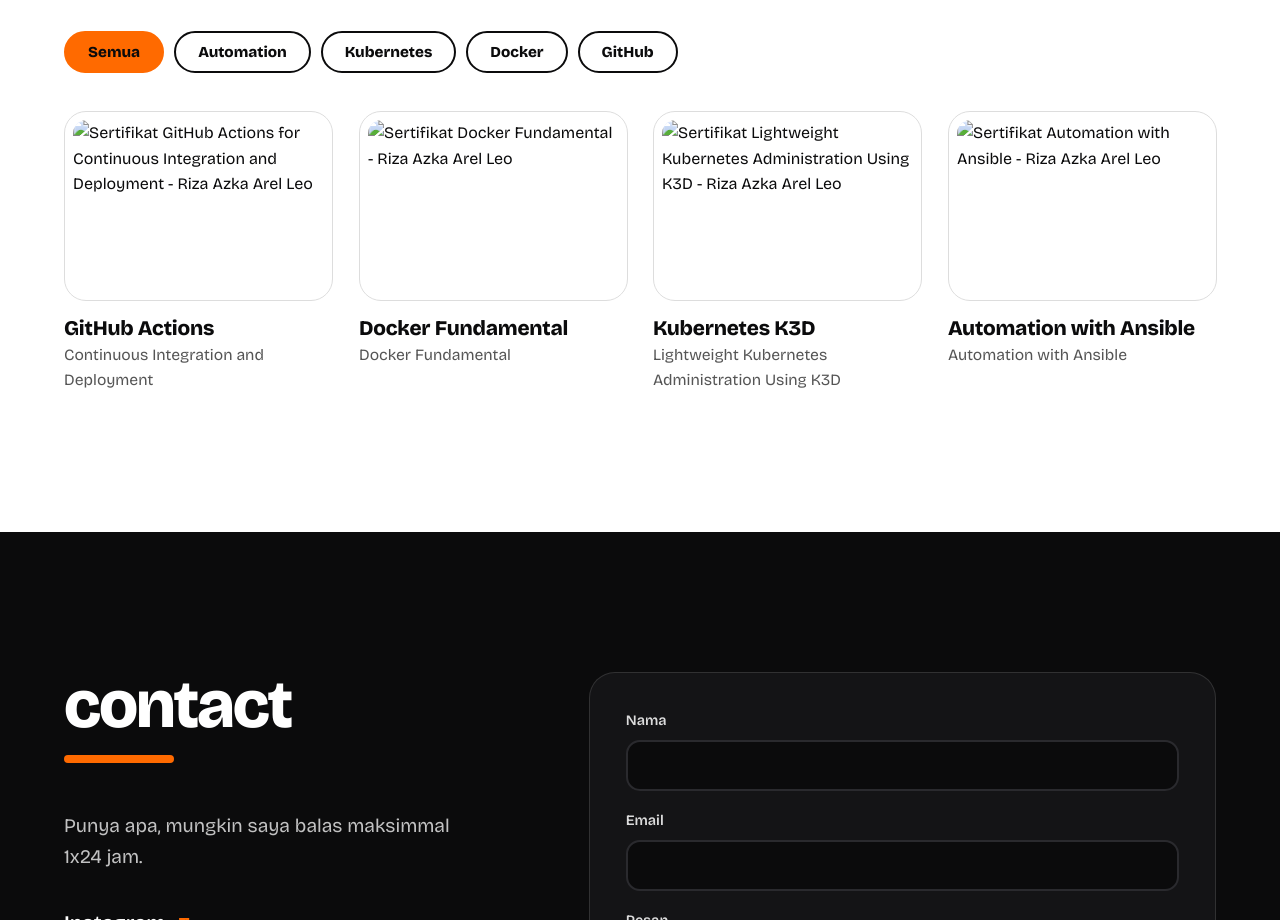
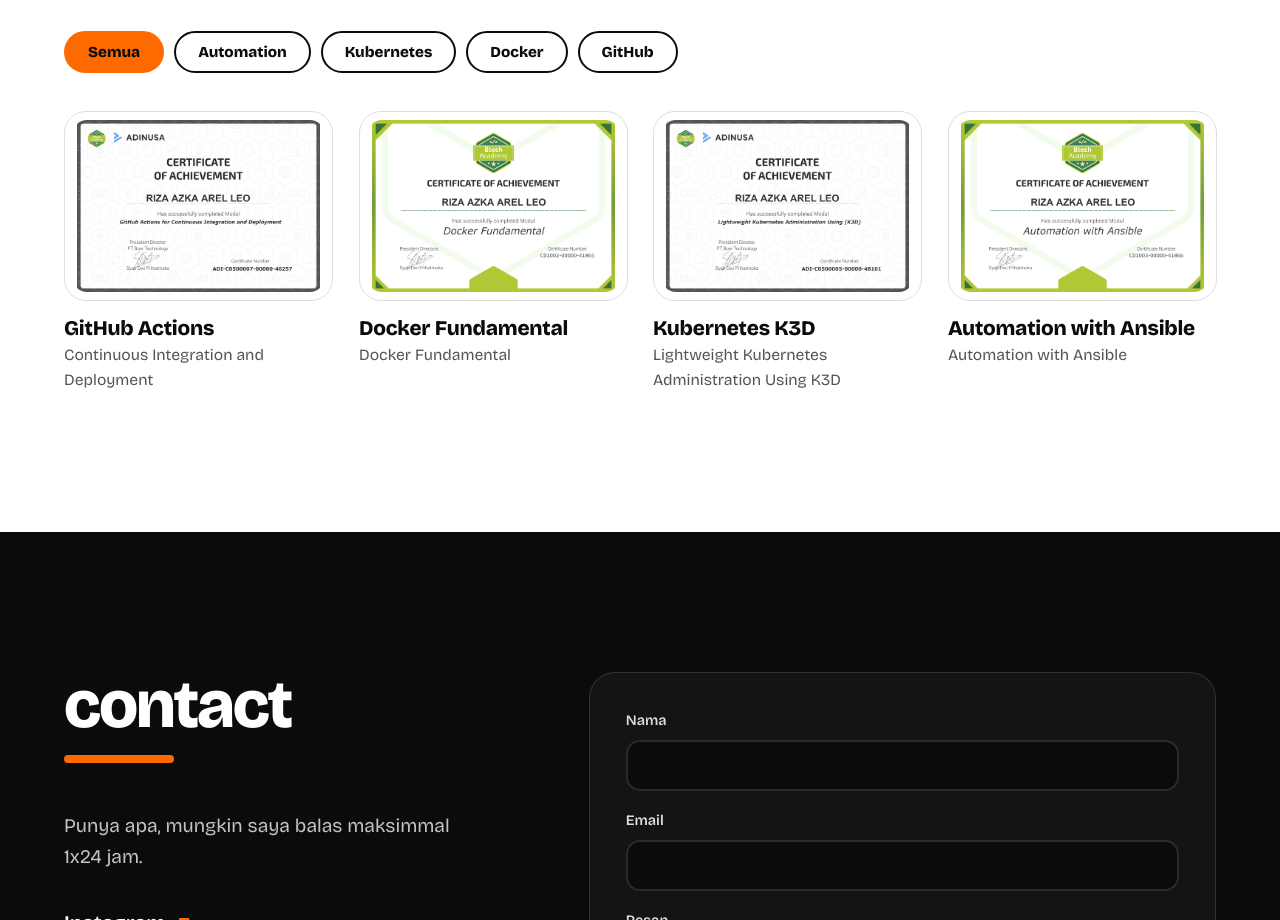
Before and after one commit to rizaazkaarel/website-arelleo, a plain HTML site: page index.html in a window 1280 px wide. Shown: the part 2260-3180 px from the top of the page. Drawn offline with nearby package versions, Linux system fonts and the light colour scheme.

Commit message:
index.html

```diff
--- a/index.html
+++ b/index.html
@@ -102,7 +102,7 @@
       <article class="work" data-cat="github">
         <div class="work-img cert-img">
           <img
-            src="sertifikat-github-actions.jpg"
+            src="Github.png"
             alt="Sertifikat GitHub Actions for Continuous Integration and Deployment - Riza Azka Arel Leo"
             loading="lazy">
         </div>
@@ -113,7 +113,7 @@
       <article class="work" data-cat="docker">
         <div class="work-img cert-img">
           <img
-            src="sertifikat-docker-fundamental.jpg"
+            src="Docker.png"
             alt="Sertifikat Docker Fundamental - Riza Azka Arel Leo"
             loading="lazy">
         </div>
@@ -124,7 +124,7 @@
       <article class="work" data-cat="kubernetes">
         <div class="work-img cert-img">
           <img
-            src="sertifikat-kubernetes-k3d.jpg"
+            src="Kubernetes.png"
             alt="Sertifikat Lightweight Kubernetes Administration Using K3D - Riza Azka Arel Leo"
             loading="lazy">
         </div>
@@ -135,7 +135,7 @@
       <article class="work" data-cat="automation">
         <div class="work-img cert-img">
           <img
-            src="sertifikat-ansible.jpg"
+            src="Ansible.png"
             alt="Sertifikat Automation with Ansible - Riza Azka Arel Leo"
             loading="lazy">
         </div>
```
